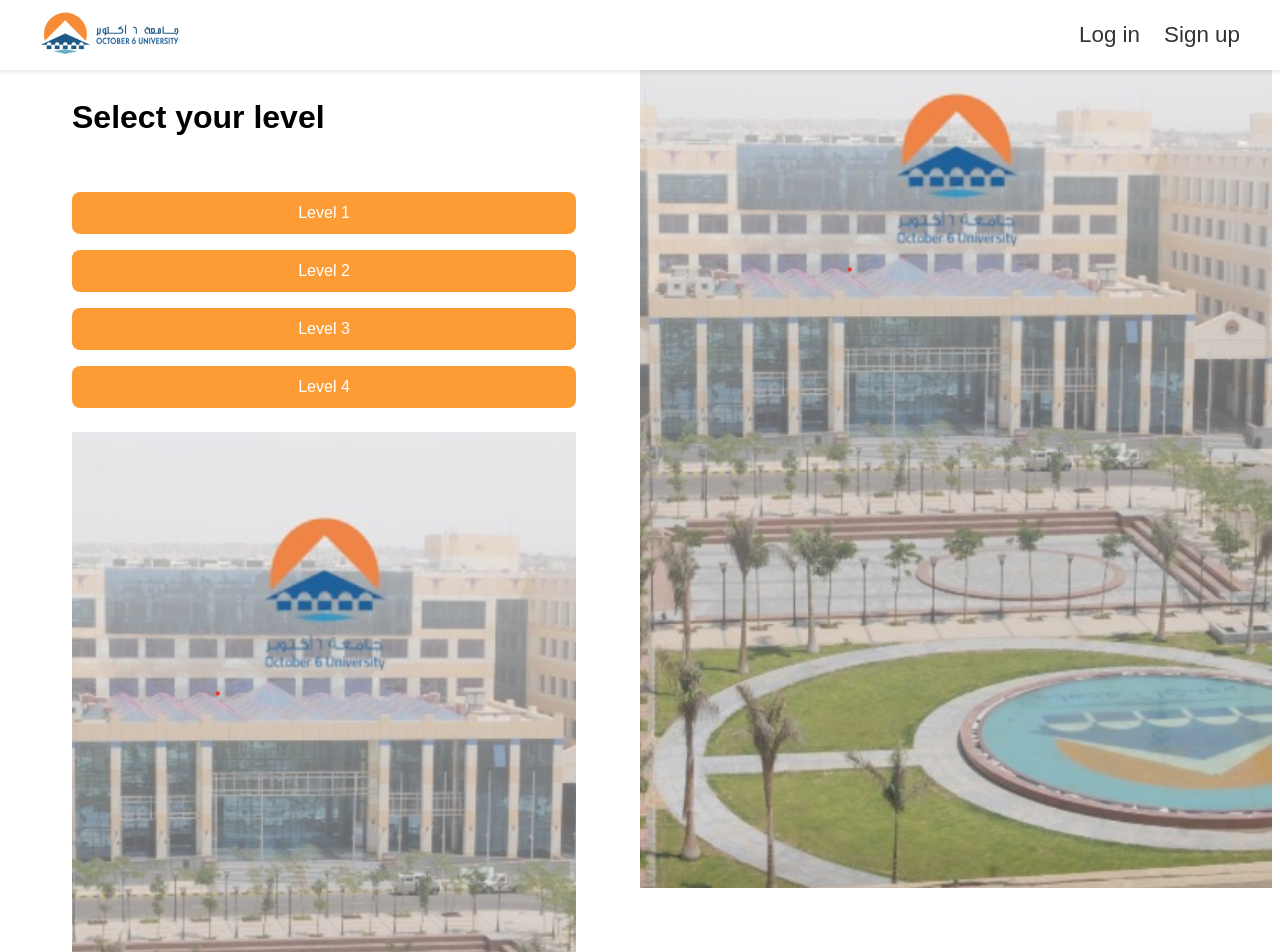
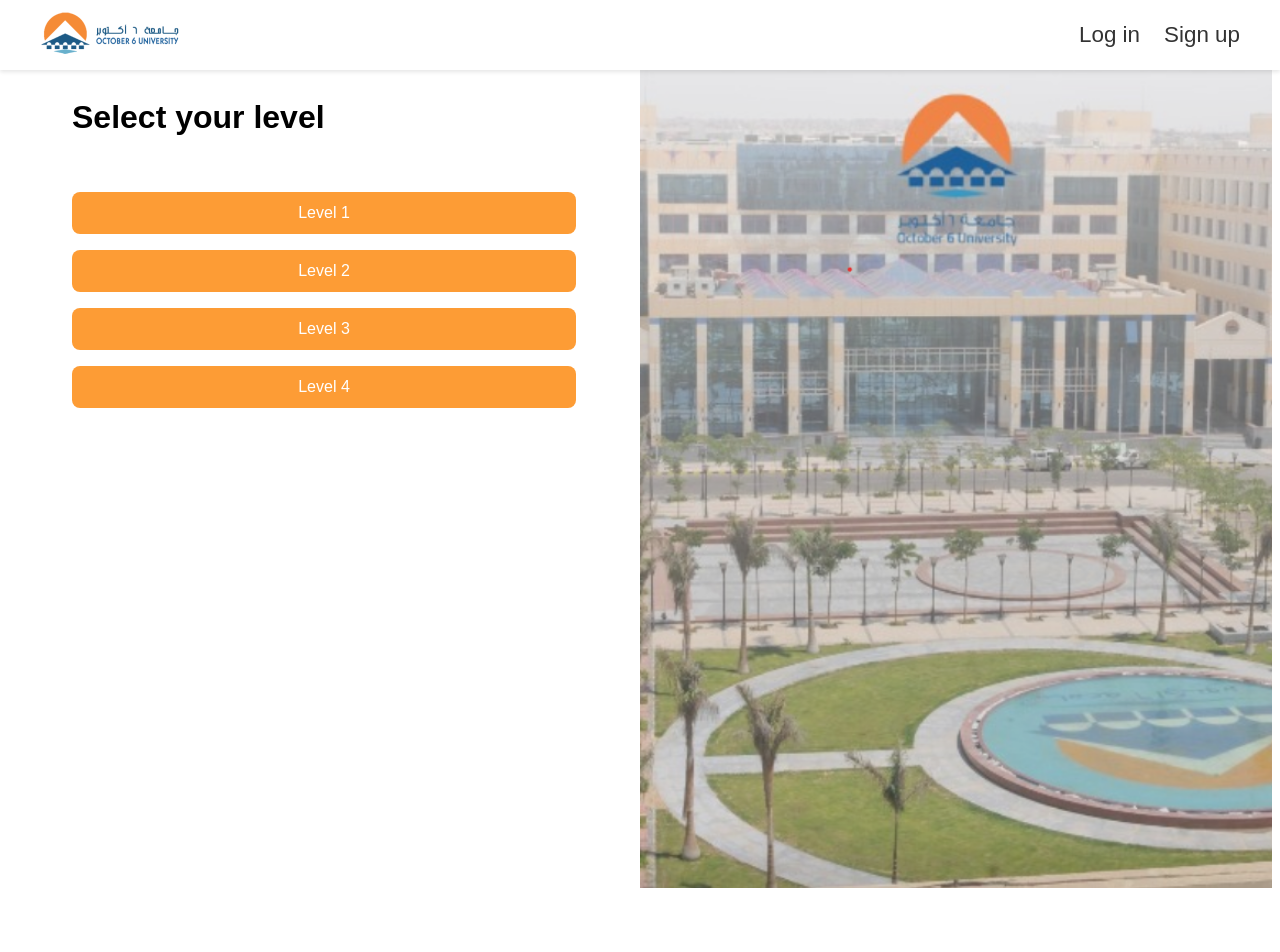
Before and after one commit to Fathallajr/O6U-Time-Table, an Angular app: page /level in a window 1280 px wide. Shown: the top 952 px of the page. After the commit the page ends 900 px from the top, so only its background shows below. Built offline with nearby package versions, Linux system fonts and the light colour scheme.

Commit message:
signup edits error color

```diff
--- a/src/app/auth/signup/signup.component.css
+++ b/src/app/auth/signup/signup.component.css
@@ -71,3 +71,8 @@
   object-fit: cover;
   opacity: 0.9;
   }
+  .error-message {
+    color: red;
+    font-size: 1.2rem;
+    margin-top: 1rem;
+  }
--- a/src/app/level-select/level-select.component.html
+++ b/src/app/level-select/level-select.component.html
@@ -23,9 +23,6 @@
       </button>
     </div>
 
-    <div class="level-side-image">
-      <img src="o6u.png" alt="o6u" />
-    </div>
   </div>
 
   <div class="level-side-image">
```
